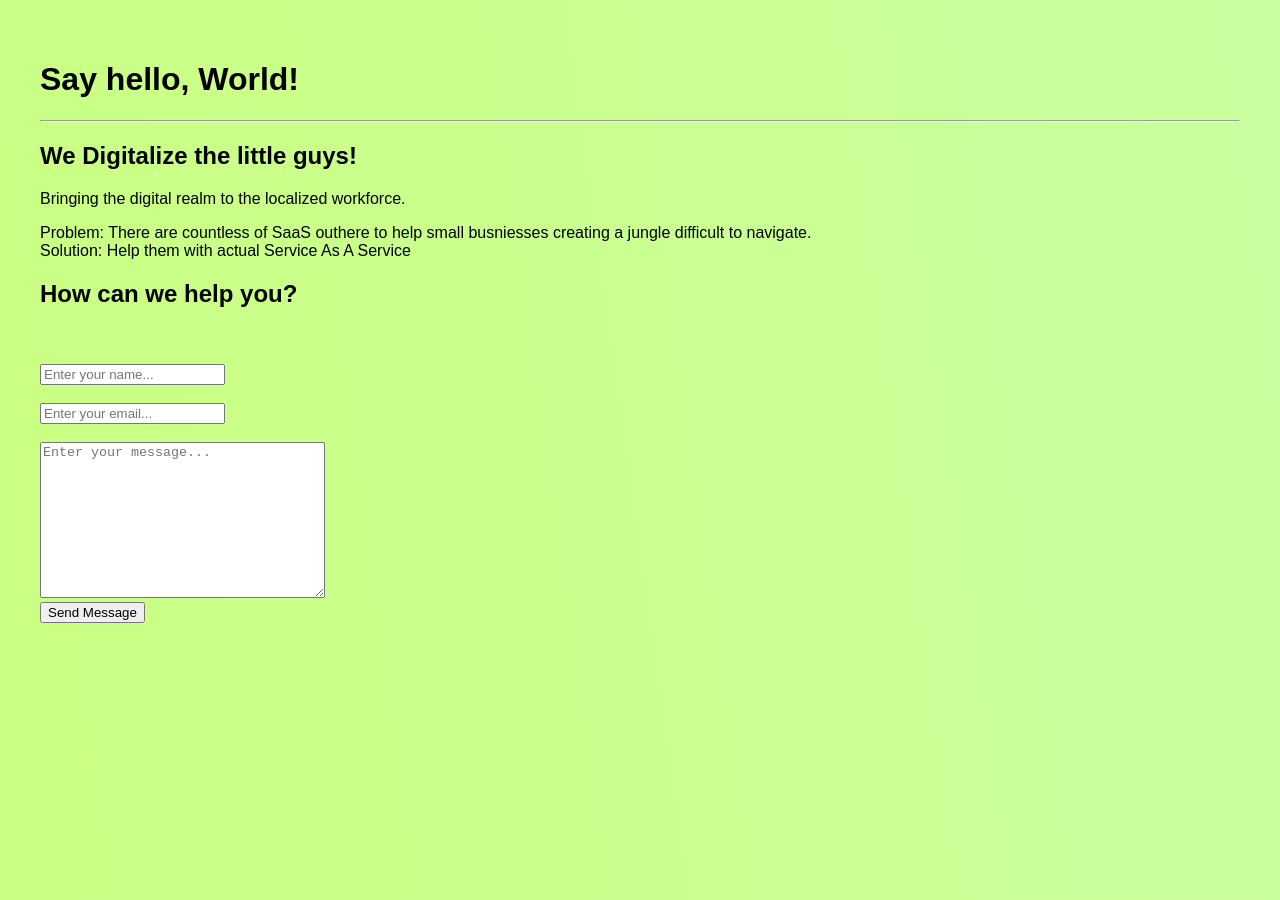
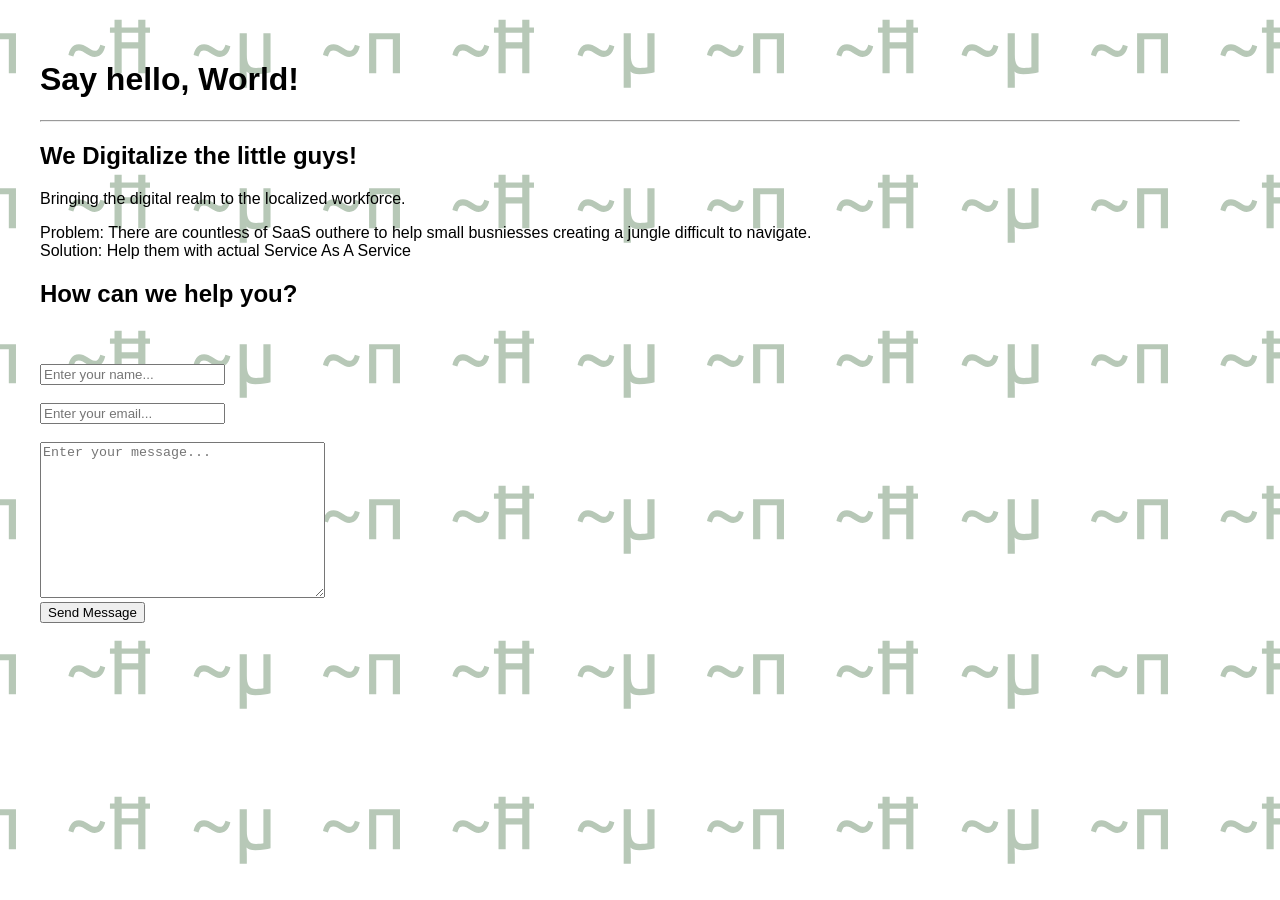
Before and after one commit to terminalnetwork/terminalnet.work, a Jekyll site: the page built from index3.html, in a window 1280 px wide. Built offline with Jekyll 4.4.1, drawn with Linux system fonts in a browser that asks for light colours; some web fonts are replaced; comment, search, counter and statistics services are not loaded.

Commit message:
JUST A LITTLE FUNK

```diff
--- a/assets/css/style.css
+++ b/assets/css/style.css
@@ -13,26 +13,28 @@
     font-weight: bold;
 } */
 
-@-webkit-keyframes AnimationName {
+@-webkit-keyframes fade-swipe {
   0%{background-position:0% 60%}
   50%{background-position:100% 41%}
   100%{background-position:0% 60%}
 }
-@-moz-keyframes AnimationName {
+@-moz-keyframes fade-swipe {
   0%{background-position:0% 60%}
   50%{background-position:100% 41%}
   100%{background-position:0% 60%}
 }
-@-o-keyframes AnimationName {
+@-o-keyframes fade-swipe {
   0%{background-position:0% 60%}
   50%{background-position:100% 41%}
   100%{background-position:0% 60%}
 }
-@keyframes AnimationName {
+@keyframes fade-swipe {
   0%{background-position:0% 60%}
   50%{background-position:100% 41%}
   100%{background-position:0% 60%}
 }
+
+
 
 body{
   margin: 0px;
@@ -41,12 +43,11 @@
   font-family: 'Nanum', Arial, Helvetica, sans-serif;
   font-weight: normal;
   background: linear-gradient(262deg, #c7ffc7, #cdff57);
-  background-size: 400% 400%;
 
-  -webkit-animation: AnimationName 30s ease infinite;
-  -moz-animation: AnimationName 30s ease infinite;
-  -o-animation: AnimationName 30s ease infinite;
-  animation: AnimationName 30s ease infinite;
+  -webkit-animation: fade-swipe 60S ease infinite;
+  -moz-animation: fade-swipe 60S ease infinite;
+  -o-animation: fade-swipe 60S ease infinite;
+  animation: fade-swipe 60S ease infinite;
 
 
 }
--- a/index3.html
+++ b/index3.html
@@ -4,6 +4,13 @@
 <style>
 a {
 text-decoration: none;
+
+}
+body {
+  background-color: transparent;
+background-image: url('/images/pattern.svg');
+background-repeat: repeat;
+background-size: 30%;
 }
 </style>
   </head>
```
Also changed, not shown: images/pattern.svg (added).
